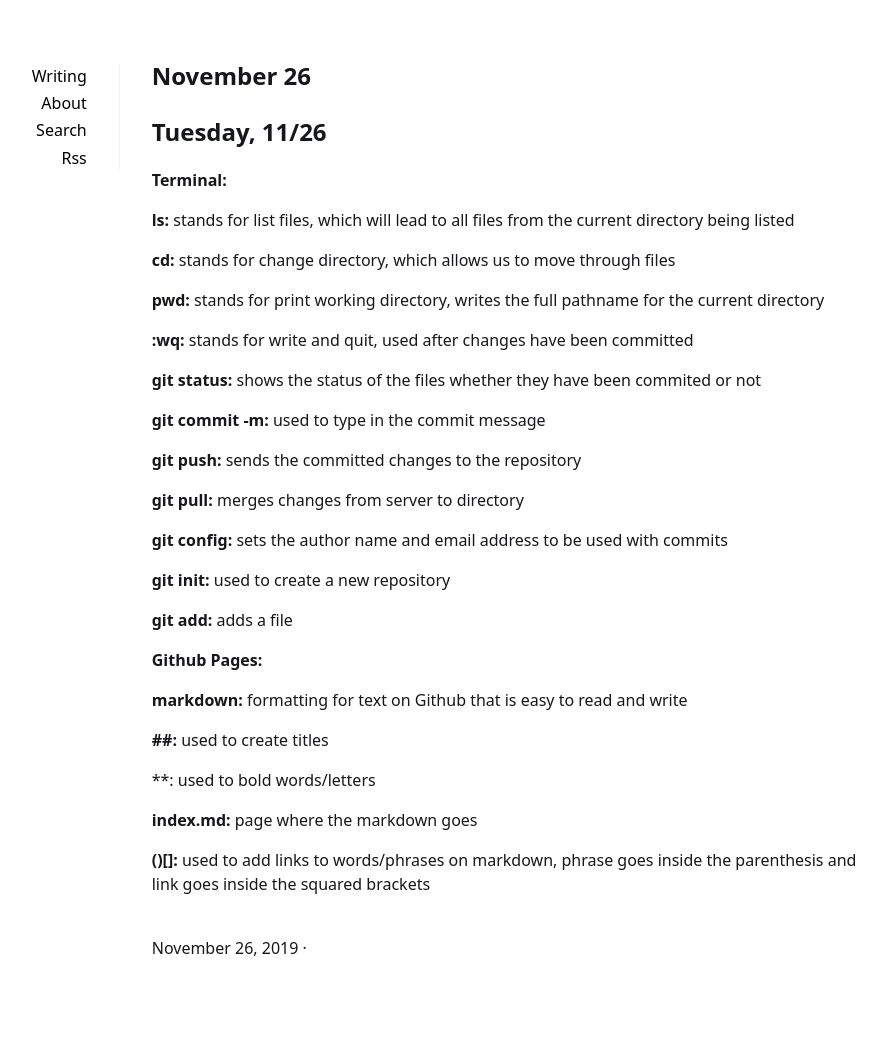
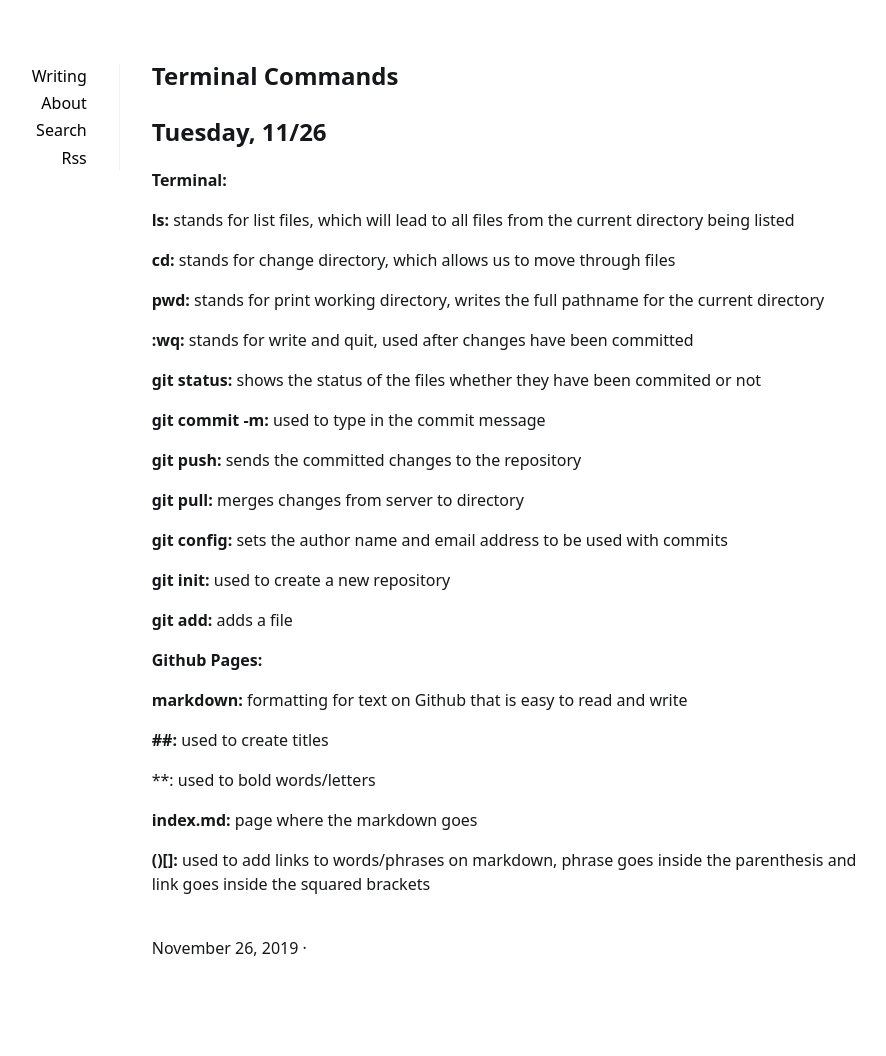
Before and after one commit to xiomaraquinonez/xiomaraquinonez.github.io, a Jekyll site: the page built from _posts/2019-11-26-November26.md, in a window 1280 px wide. Shown: the whole page, without its empty margins (201-1087 px from the left). Built offline with Jekyll 4.4.1, drawn with Linux system fonts in a browser that asks for light colours.

Commit message:
Update 2019-11-26-November26.md

```diff
--- a/_posts/2019-11-26-November26.md
+++ b/_posts/2019-11-26-November26.md
@@ -1,6 +1,6 @@
 ---
 layout: post
-title:  "November 26"
+title:  "Terminal Commands"
 author: Vinish
 categories: [ tutorial ]
 ---
```
